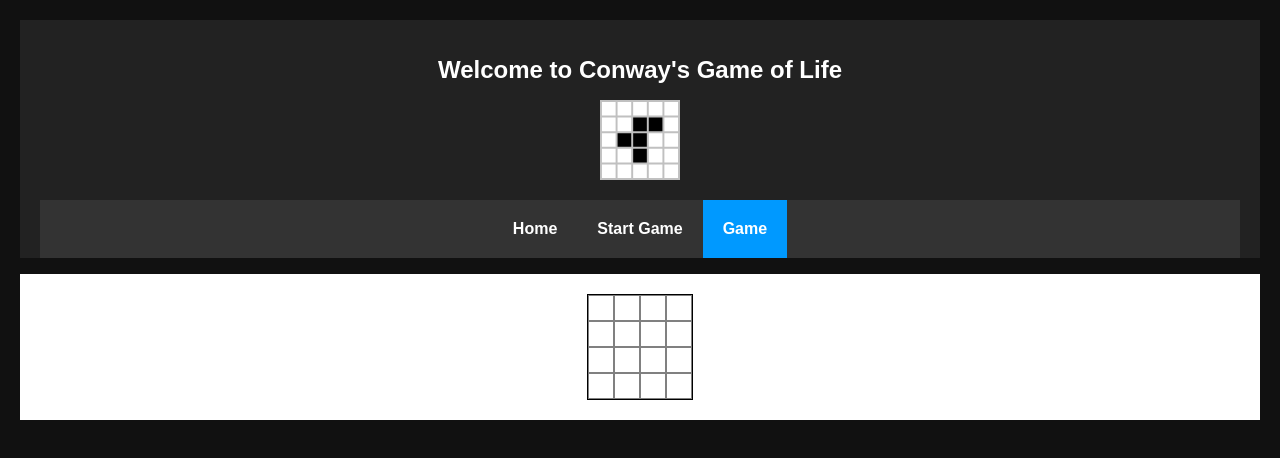
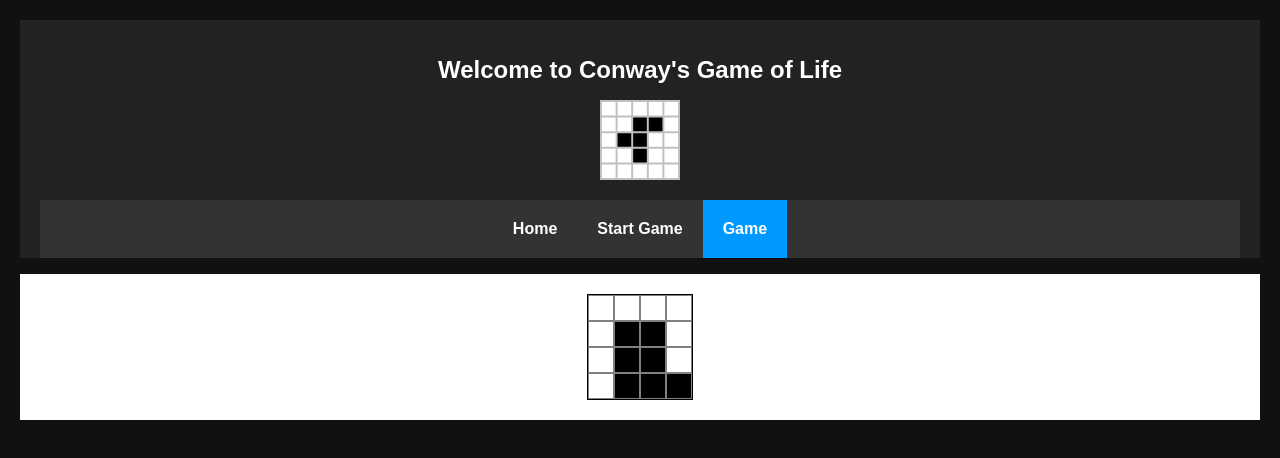
Before and after one commit to JRSoftware92/game-of-life-react, a React (Create React App) app: page /#/game in a window 1280 px wide. Shown: the top 458 px of the page. Built offline with nearby package versions, Linux system fonts and the light colour scheme.

Commit message:
Fixed Tile Colors. Added Tile Randomization

```diff
--- a/src/css/grid.css
+++ b/src/css/grid.css
@@ -9,10 +9,6 @@
     display: table-row
 }
 
-.grid-tile {
-    display: table-cell;
-}
-
 .tile {
     display: table-cell;
     height: 24px;
@@ -22,9 +18,9 @@
 }
 
 .black {
-    color: #000;
+    background-color: #000;
 }
 
 .white {
-    color: #FFF;
+    background-color: #FFF;
 }
--- a/src/js/Game.js
+++ b/src/js/Game.js
@@ -1,12 +1,13 @@
 import React, { Component } from "react";
 
 import Grid from "./grid/Grid";
+import gridUtils from "./grid/GridUtils"
 
 class Game extends Component {
     render() {
       return (
         <div id="game-content">
-          <Grid rows="4" columns="4">
+          <Grid rows="4" columns="4" grid={gridUtils.randomGrid(4, 4)}>
           </Grid>
         </div>
       );
--- a/src/js/grid/Grid.js
+++ b/src/js/grid/Grid.js
@@ -20,7 +20,6 @@ class Grid extends Component {
         for(var i = 0; i < numRows; i++){
             row = [];
             for(var j = 0; j < numColumns; j++){
-                // tile = dataGrid[i][j] ? <span className="grid-tile">&#9724;</span> : <span className="grid-tile">&#9723;</span>;
                 tile = dataGrid[i][j] ? <div className="tile black"></div> : <div className="tile white"></div>;
                 row.push(tile);
             }
--- a/src/js/grid/GridUtils.js
+++ b/src/js/grid/GridUtils.js
@@ -14,8 +14,26 @@ var emptyGrid = function(numRows, numColumns){
     return grid;
 }
 
+var randomGrid = function(numRows, numColumns){
+    var grid = [];
+    var row;
+
+    var value;
+    for(var i = 0; i < numRows; i++){
+      row = [];
+      for(var j = 0; j < numColumns; j++){
+        value = Math.floor(Math.random() * 2)       //Random Value (0 or 1)
+        row.push(value);
+      }
+      grid.push(row);
+    }
+
+    return grid;
+}
+
 const gridUtils = {
-    emptyGrid: emptyGrid
+    emptyGrid: emptyGrid,
+    randomGrid: randomGrid
 }
 
 export default gridUtils;
```
